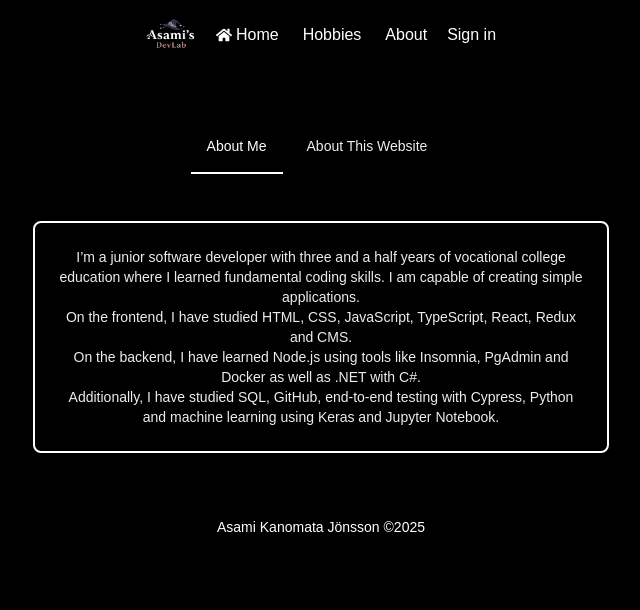
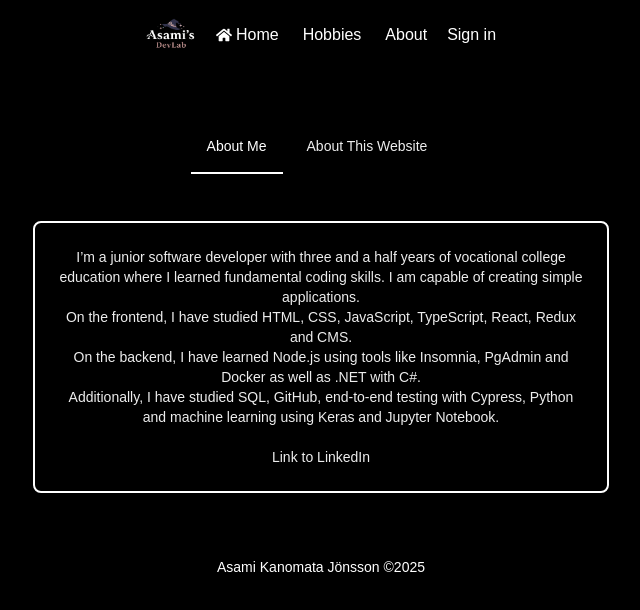
Before and after one commit to Asamijonsson/DevLab, a Next.js app: page /about in a window 1280 px wide. Shown: the top 610 px of the page, without its empty margins (319-959 px from the left). Built offline with nearby package versions, Linux system fonts and the light colour scheme; no server answers.

Commit message:
added linkedin link

```diff
--- a/components/about/AboutMe.tsx
+++ b/components/about/AboutMe.tsx
@@ -46,7 +46,17 @@ export default function AboutMe() {
                   <br />
                   Additionally, I have studied SQL, GitHub, end-to-end testing
                   with Cypress, Python and machine learning using Keras and
-                  Jupyter Notebook.
+                  Jupyter Notebook. <br />
+                  <br />
+                  Link to{" "}
+                  <a
+                    href="https://www.linkedin.com/in/asamijonsson"
+                    target="_blank"
+                    rel="noopener noreferrer"
+                    className=" hover:text-gray-400 dark:hover:text-gray-300"
+                  >
+                    LinkedIn
+                  </a>
                 </p>
               );
             case "About This Website":
```
